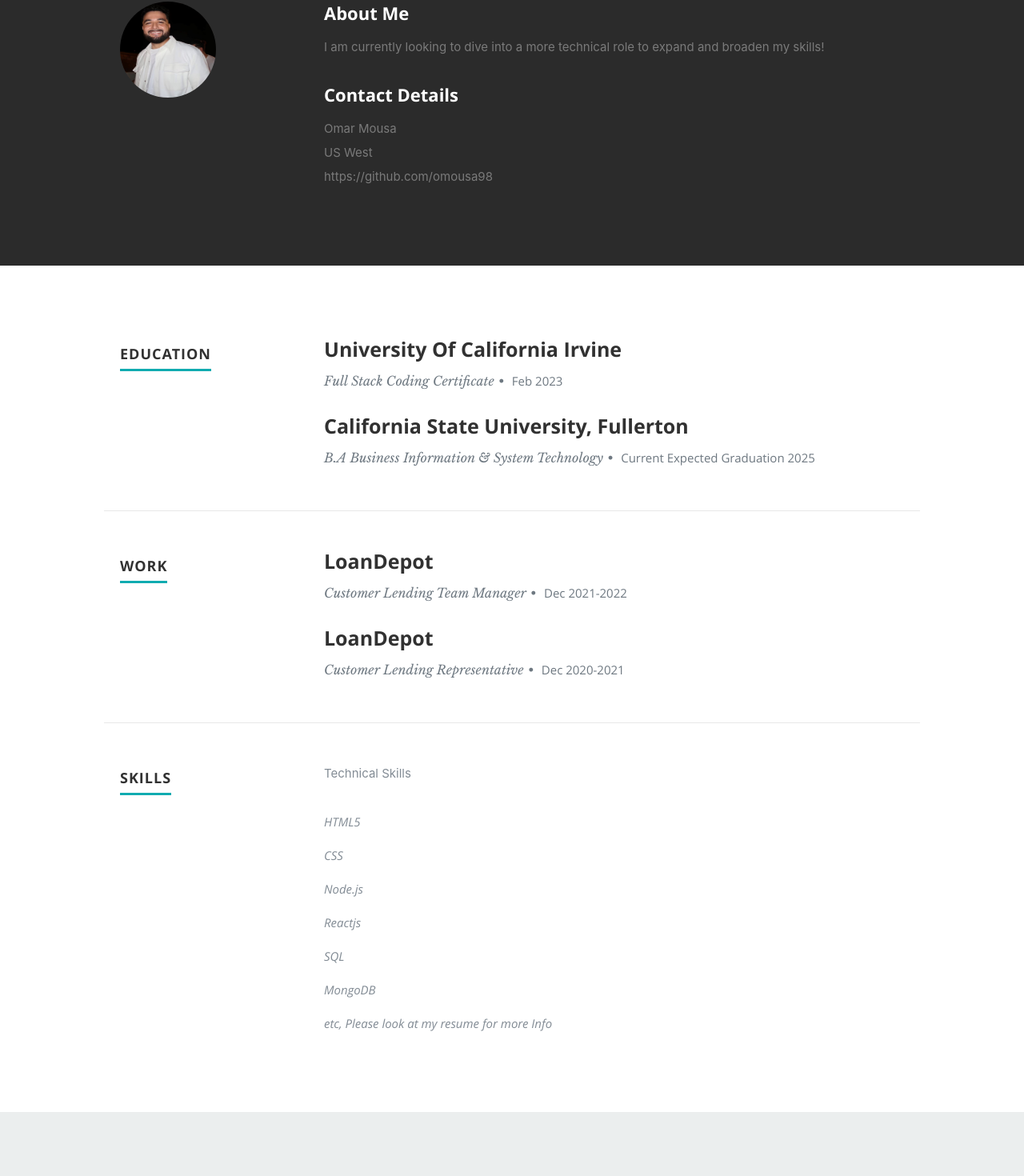
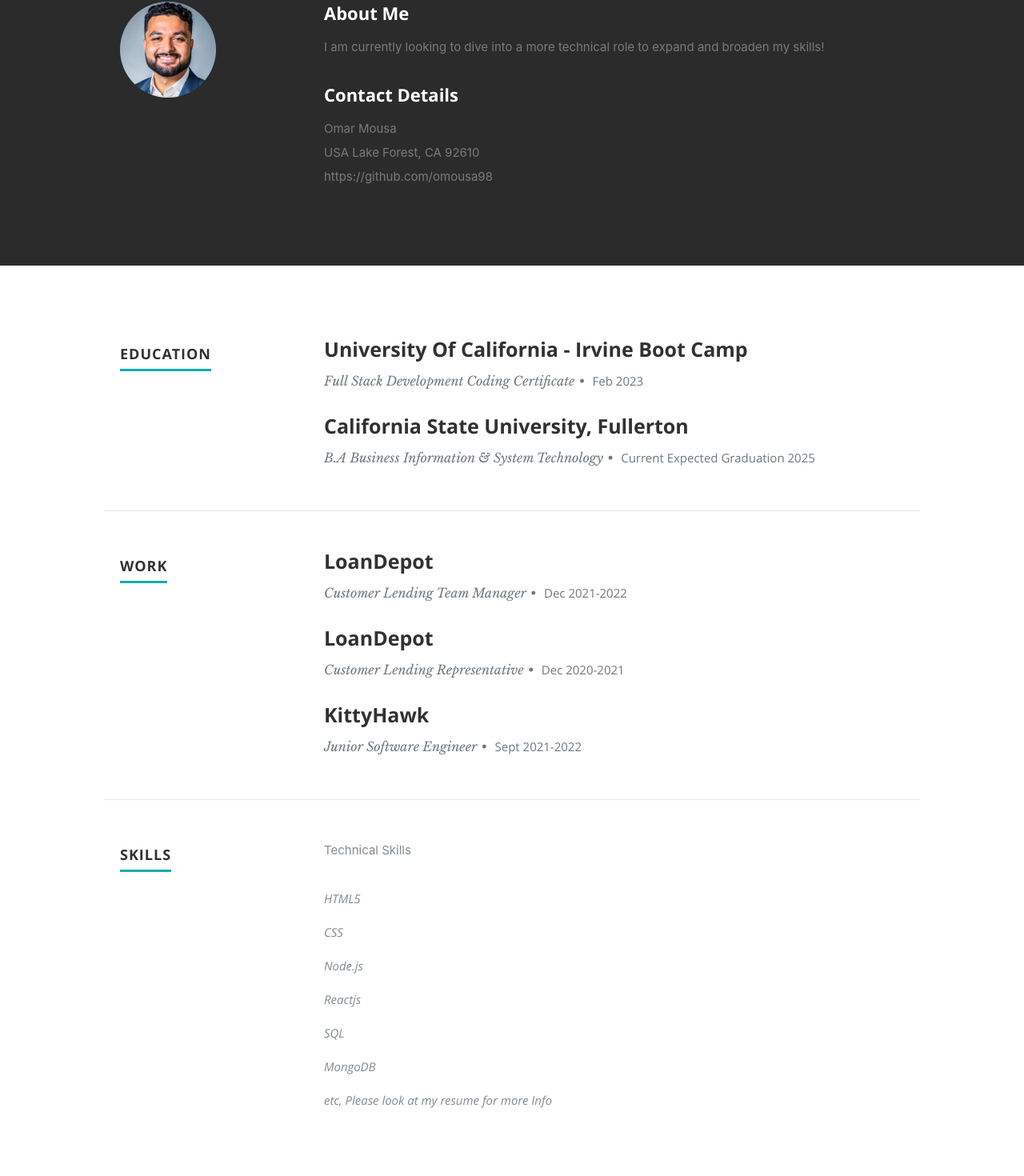
Before and after one commit to omousa98/React-Portfolio, a React (Create React App) app: page / in a window 1280 px wide. Shown: the part 894-2364 px from the top of the page at 80% size. Built offline with nearby package versions, Linux system fonts and the light colour scheme.

Commit message:
Updated the resume and a few other QOL

```diff
--- a/src/components/About.js
+++ b/src/components/About.js
@@ -8,7 +8,7 @@ export default class About extends Component {
 
             <div className="three columns">
 
-               <img className="profile-pic"  src="images/profilepic.png.jpg" alt="" />
+               <img className="profile-pic"  src="images/profilepic.png.jfif" alt="" />
 
             </div>
 
--- a/src/components/Header.js
+++ b/src/components/Header.js
@@ -12,7 +12,7 @@ export default function Header( {resumeData} ) {
                <li><a className="smoothscroll" href="#resume">Experience</a></li>
                <li><a className="smoothscroll" href="#portfolio">Projects</a></li>
                <li><a className="smoothscroll" href="#contact">Contact</a></li>
-               <li><a className="Clickable" href="https://docs.google.com/document/d/1P_dznv3FvS5EJ4VCooJ3TJnyTvwjtiNh5OUBtB2Jb44/edit?usp=sharing">Resume</a></li>
+               <li><a className="Clickable" href="https://docs.google.com/document/d/11maKIj8LIstbbF3Lj3X27CrABGWtbSW2e1PFBkQODGw/edit?usp=sharing">Resume</a></li>
             </ul>
          </nav>
 
--- a/src/components/Portfolio.js
+++ b/src/components/Portfolio.js
@@ -5,7 +5,7 @@ export default function Portfolio({ resumeData }) {
     <section id="portfolio">
       <div className="row">
         <div className="twelve columns collapsed">
-          <h1>Check Out Some of My Works.</h1>
+          <h1>Check Out Some of My Works. Right Click and select open in new tab or Middle Click, Currently trying to fix the bug</h1>
           <div id="portfolio-wrapper" className="bgrid-quarters s-bgrid-thirds cf">
             {resumeData.portfolio &&
               resumeData.portfolio.map((item) => {
--- a/src/resumeData.js
+++ b/src/resumeData.js
@@ -16,13 +16,14 @@ let resumeData = {
         }
       ],
     "aboutme":"I am currently looking to dive into a more technical role to expand and broaden my skills!",
-    "address":"US West",
+    "address":"USA Lake Forest, CA 92610",
+    "email":"Omarmousa@outlook.com",
     "website":"https://github.com/omousa98",
     "education":[
       {
         "id": 1,
-        "UniversityName":"University Of California Irvine",
-        "specialization":"Full Stack Coding Certificate",
+        "UniversityName":"University Of California - Irvine Boot Camp",
+        "specialization":"Full Stack Development Coding Certificate",
         "MonthOfPassing":"Feb",
         "YearOfPassing":"2023",
       },
@@ -48,6 +49,13 @@ let resumeData = {
         "specialization":"Customer Lending Representative",
         "MonthOfLeaving":"Dec",
         "YearOfLeaving":"2020-2021",
+      },
+      {
+        "id": 3,
+        "CompanyName":"KittyHawk",
+        "specialization":"Junior Software Engineer",
+        "MonthOfLeaving":"Sept",
+        "YearOfLeaving":"2021-2022",
       },
     ],
     "skillsDescription":"Technical Skills",
```
Also changed, not shown: public/images/profilepic.png.jfif (added), public/images/profilepic.png.jpg (deleted).
